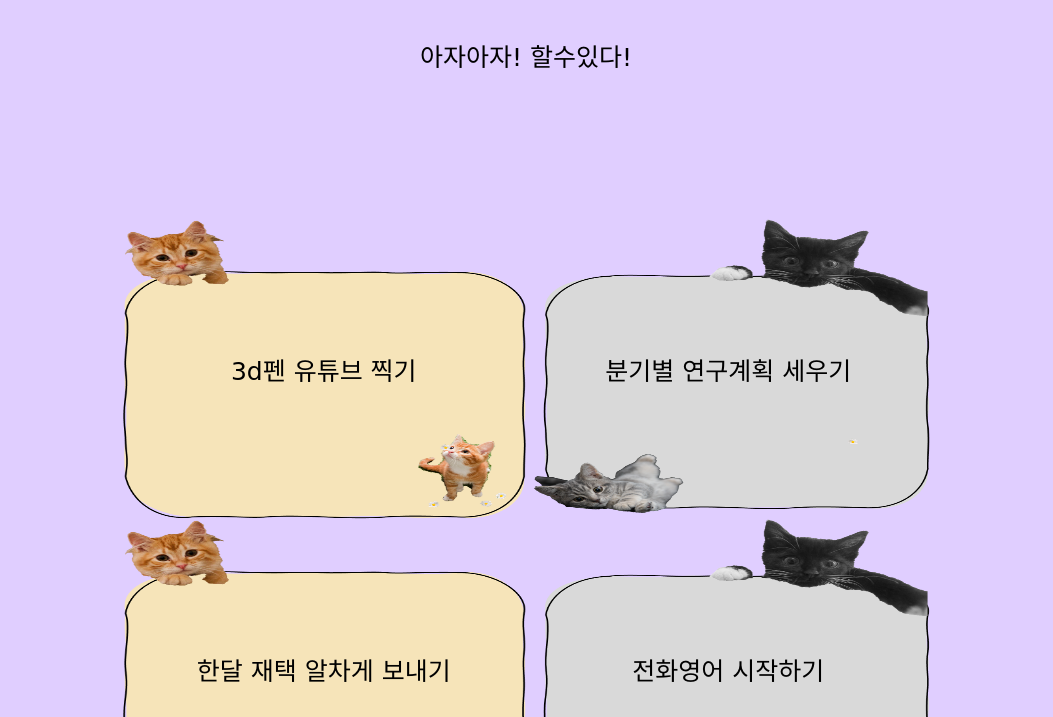
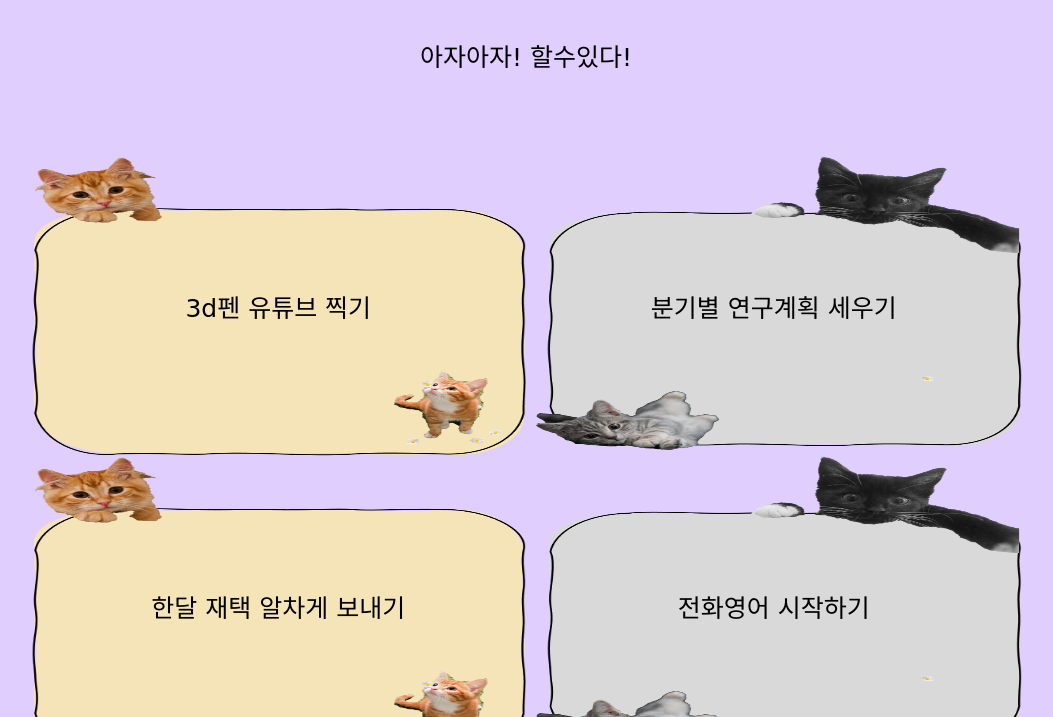
Before and after one commit to Jye00999/my-page, a plain HTML site: page index.html in a window 1280 px wide. Shown: the part 83-800 px from the top of the page, without its empty margins (114-1167 px from the left). Drawn offline with Linux system fonts and the light colour scheme; a web font is replaced by a local one.

Commit message:
Add files via upload

```diff
--- a/index.html
+++ b/index.html
@@ -45,7 +45,7 @@
         display: flex;
         justify-content: center;
         align-items: center;
-        padding: 10% 10%;
+        padding: 5% 1%;
 
         flex-direction: row;
         flex-wrap: wrap;
```
